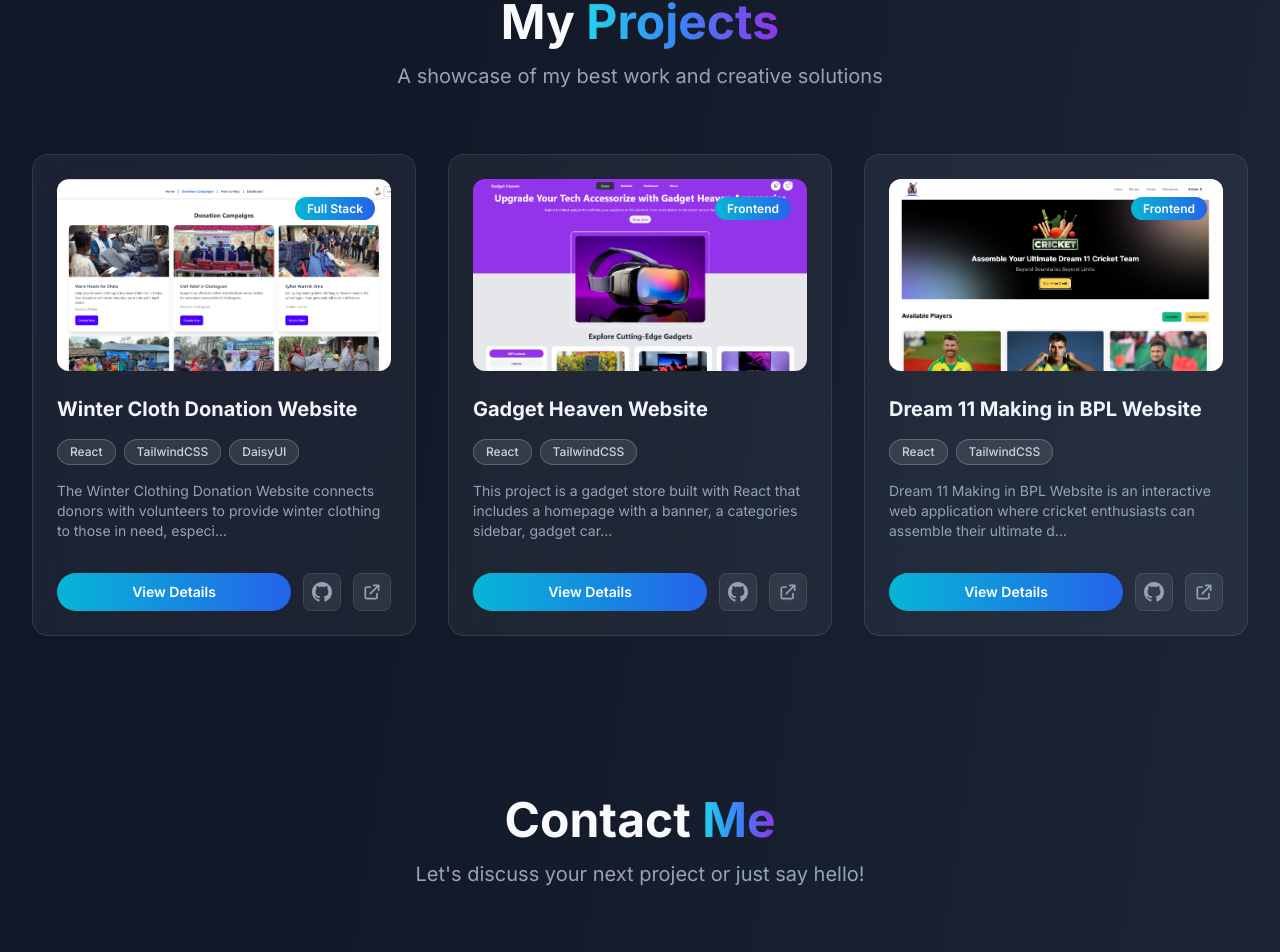
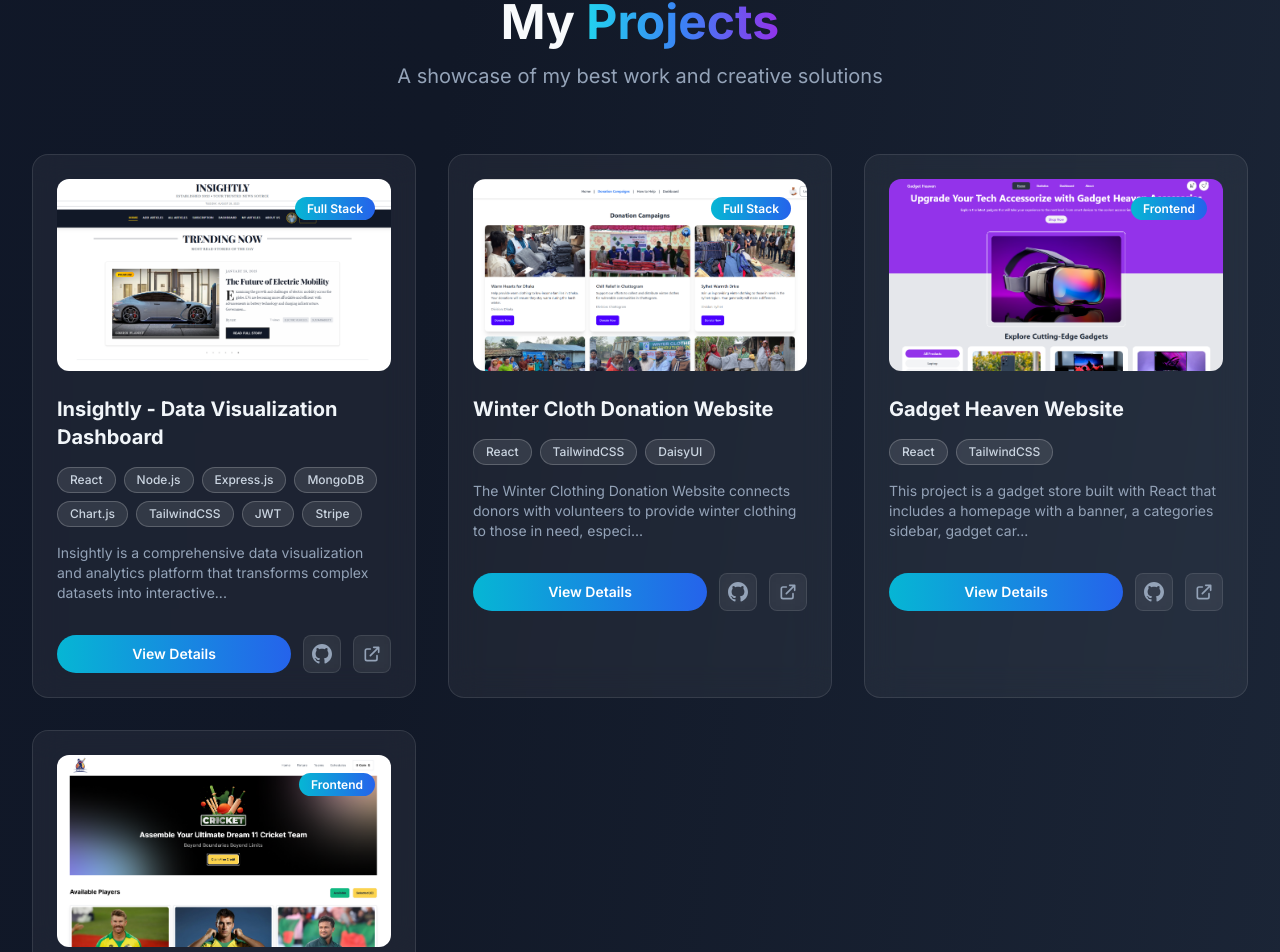
Before and after one commit to elite1122/Portfolio, a React (Vite) app: page / in a window 1280 px wide. Shown: the part 5922-6874 px from the top of the page. Built offline with nearby package versions, Linux system fonts and the light colour scheme; some icons are missing.

Commit message:
Added Insightly Project

```diff
--- a/src/Component/Project/Project.jsx
+++ b/src/Component/Project/Project.jsx
@@ -2,6 +2,7 @@ import React, { useState, useEffect } from "react";
 import projectOne from "../../assets/Project1.png";
 import projectTwo from "../../assets/project2.png";
 import projectThree from "../../assets/project3.png";
+import projectFour from "../../assets/project4.png";
 
 const Project = () => {
     const [selectedProject, setSelectedProject] = useState(null);
@@ -26,6 +27,20 @@ const Project = () => {
     }, []);
 
     const projects = [
+        {
+            img: projectFour,
+            name: "Insightly - Data Visualization Dashboard",
+            techStack: ["React", "Node.js", "Express.js", "MongoDB", "Chart.js", "TailwindCSS", "JWT", "Stripe"],
+            description:
+                "Insightly is a comprehensive data visualization and analytics platform that transforms complex datasets into interactive, insightful dashboards. Built with the MERN stack, it features real-time data processing, customizable charts, user authentication, and subscription-based access to premium analytics features.",
+            challenges:
+                "Faced significant challenges with real-time data synchronization across multiple chart components and implementing complex data filtering algorithms. Performance optimization for large datasets required implementing virtual scrolling and data pagination. Integrating secure payment processing with Stripe while maintaining seamless user experience was particularly challenging.",
+            improvements:
+                "Future enhancements include AI-powered data insights, advanced export capabilities (PDF, Excel), collaborative dashboard sharing, real-time collaboration features, mobile app development, and integration with popular data sources like Google Analytics, SQL databases, and REST APIs.",
+            github_link: "https://github.com/elite1122/Insightly-Client",
+            live_link: "https://insightly-facts.web.app/",
+            category: "Full Stack"
+        },
         {
             img: projectOne,
             name: "Winter Cloth Donation Website",
```
Also changed, not shown: src/assets/Project4.png (added).
